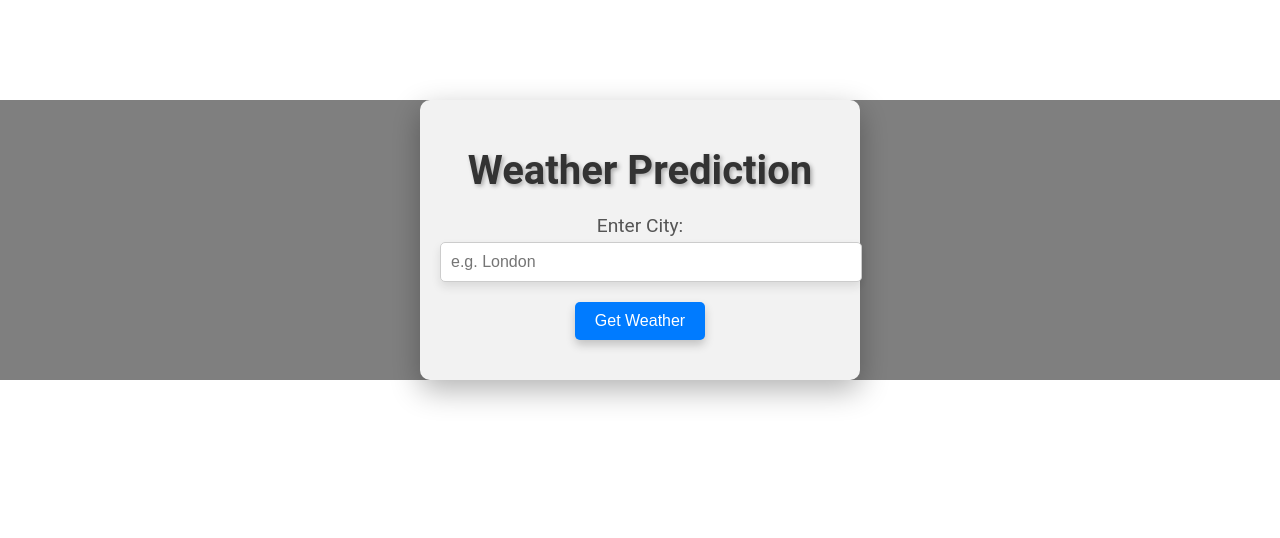
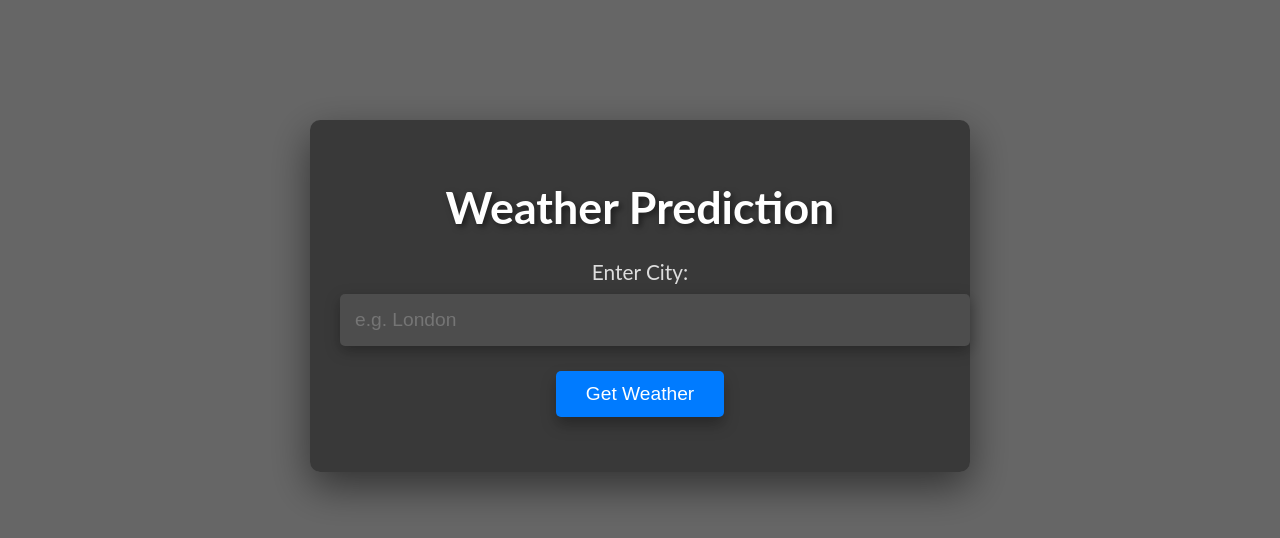
Before and after one commit to THE-DEEPDAS/Agro-We, a plain HTML site: page weather/weather.html in a window 1280 px wide. Drawn offline with Linux system fonts and the light colour scheme.

Commit message:
added the styling for weather page

```diff
--- a/weather/weather.css
+++ b/weather/weather.css
@@ -1,12 +1,12 @@
-/* weather.css */
 body {
     margin: 0;
     padding: 0;
-    font-family: 'Roboto', sans-serif;
+    font-family: 'Lato', 'sans-serif'; /* Matches homepage font */
     background: url('background-image.jpg') no-repeat center center fixed;
     background-size: cover;
     position: relative;
     overflow: hidden;
+    color: #ddd; /* Set default text color to match homepage */
 }
 
 body::before {
@@ -16,71 +16,73 @@ body::before {
     left: 0;
     width: 100%;
     height: 100%;
-    background: rgba(0, 0, 0, 0.5);
+    background: rgba(0, 0, 0, 0.6); /* Slightly darker overlay */
     z-index: 0;
 }
 
 .container {
     position: relative;
     z-index: 1;
-    max-width: 400px;
-    margin: 100px auto;
-    padding: 20px;
-    background: rgba(255, 255, 255, 0.9);
+    max-width: 600px; /* Wider container for more content space */
+    margin: 120px auto; /* Adjusted for better centering */
+    padding: 30px; /* More padding for a spacious feel */
+    background: rgba(50, 50, 50, 0.85); /* Darker background */
     border-radius: 10px;
-    box-shadow: 0 10px 30px rgba(0, 0, 0, 0.3);
+    box-shadow: 0 15px 40px rgba(0, 0, 0, 0.5); /* More pronounced shadow */
     text-align: center;
     animation: fadeInUp 1.5s ease-out;
 }
 
 h1 {
-    font-size: 2.5rem;
-    margin-bottom: 20px;
-    color: #333;
-    text-shadow: 2px 2px 4px rgba(0, 0, 0, 0.3);
+    font-size: 2.8rem; /* Slightly larger font */
+    margin-bottom: 25px;
+    color: #fff; /* White text color */
+    text-shadow: 3px 3px 6px rgba(0, 0, 0, 0.5); /* Stronger shadow for contrast */
 }
 
 .form-group {
-    margin-bottom: 20px;
+    margin-bottom: 25px;
 }
 
 label {
-    font-size: 1.2rem;
-    color: #555;
+    font-size: 1.3rem;
+    color: #ddd; /* Lighter label color */
 }
 
 input[type="text"] {
     width: 100%;
-    padding: 10px;
-    margin-top: 5px;
-    font-size: 1rem;
-    border: 1px solid #ccc;
+    padding: 15px;
+    margin-top: 10px;
+    font-size: 1.2rem;
+    border: none;
     border-radius: 5px;
-    box-shadow: 0 5px 10px rgba(0, 0, 0, 0.1);
+    background: rgba(255, 255, 255, 0.1); /* Transparent input background */
+    color: #fff;
+    box-shadow: 0 5px 15px rgba(0, 0, 0, 0.3);
     transition: all 0.3s ease;
 }
 
 input[type="text"]:focus {
-    border-color: #007BFF;
-    box-shadow: 0 5px 15px rgba(0, 123, 255, 0.3);
+    background: rgba(255, 255, 255, 0.2); /* Slightly brighter on focus */
+    box-shadow: 0 5px 20px rgba(0, 123, 255, 0.4);
     outline: none;
 }
 
 button {
     background-color: #007BFF;
     color: #fff;
-    padding: 10px 20px;
+    padding: 12px 30px; /* More padding for a larger button */
     border: none;
     border-radius: 5px;
-    font-size: 1rem;
+    font-size: 1.2rem;
     cursor: pointer;
-    box-shadow: 0 5px 10px rgba(0, 0, 0, 0.2);
+    box-shadow: 0 8px 15px rgba(0, 0, 0, 0.3);
     transition: background-color 0.3s ease, transform 0.3s ease;
 }
 
 button:hover {
     background-color: #0056b3;
-    transform: translateY(-3px);
+    transform: translateY(-4px); /* Higher hover lift */
 }
 
 button:active {
@@ -89,9 +91,9 @@ button:active {
 }
 
 #weatherInfo {
-    margin-top: 20px;
-    font-size: 1.2rem;
-    color: #333;
+    margin-top: 25px;
+    font-size: 1.4rem; /* Slightly larger text */
+    color: #ddd; /* Match the overall color scheme */
     animation: fadeIn 1s ease-out;
 }
 
@@ -115,3 +117,9 @@ button:active {
         opacity: 1;
     }
 }
+
+/* Additional styling to match the homepage */
+html, body {
+    height: 100%;
+    overflow-x: hidden; /* Prevents horizontal scrolling */
+}
```
Also changed, not shown: features/index.html (+1 -1 lines).
